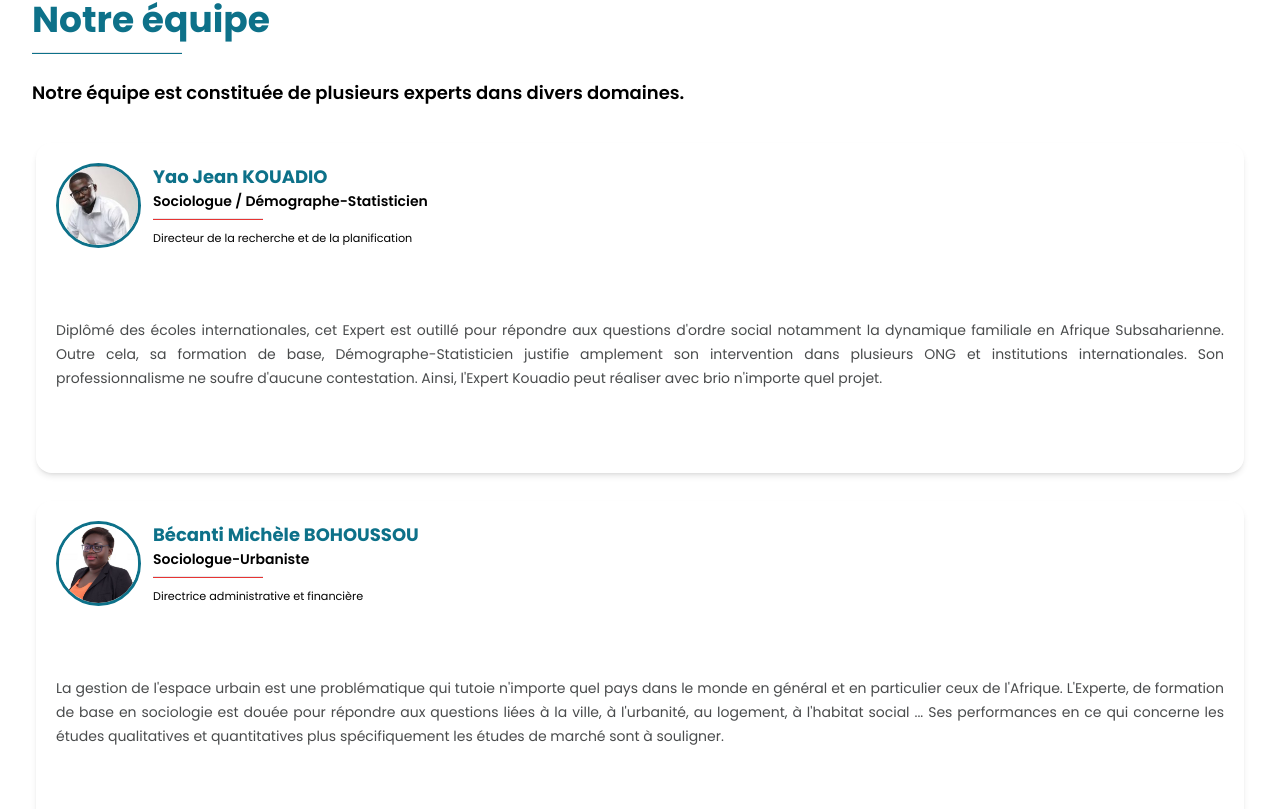
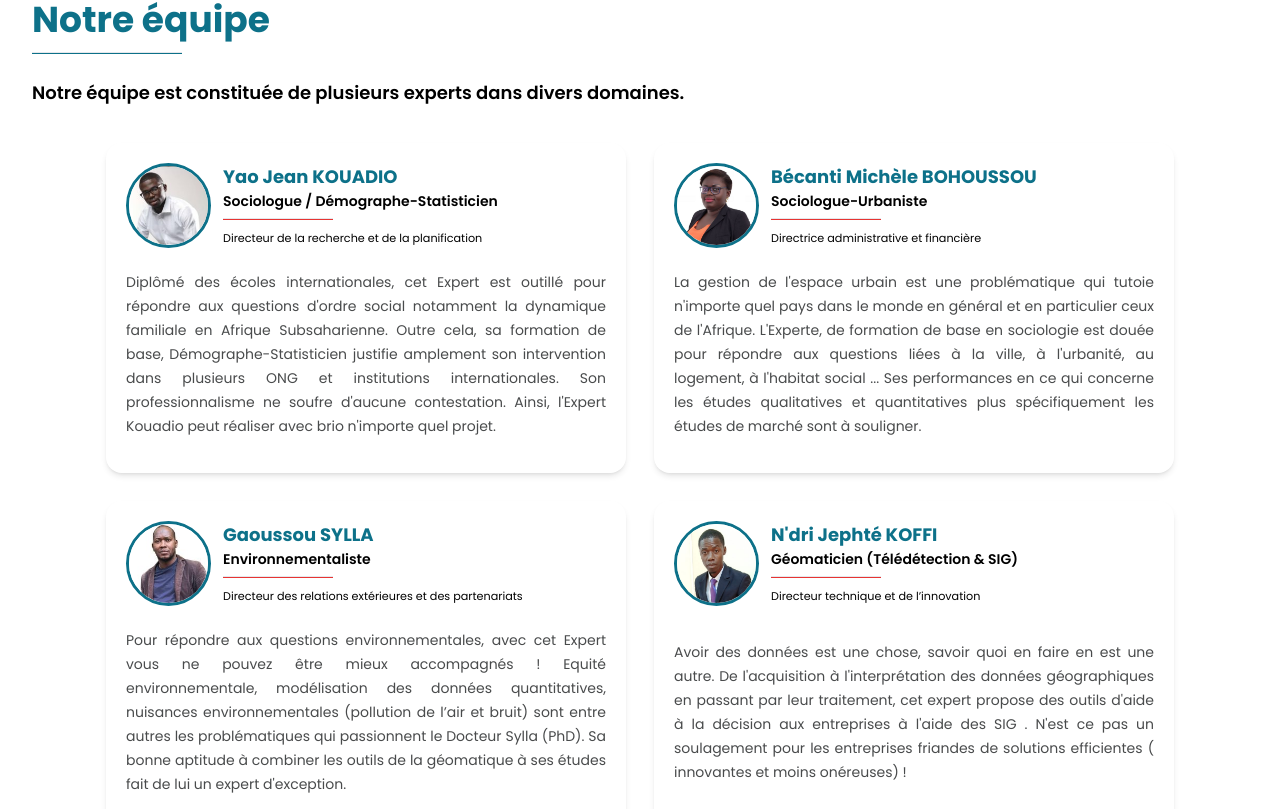
Before and after one commit to AElisee/improveAfricaConsulting, a React (Create React App) app: page / in a window 1280 px wide. Shown: the part 2091-2900 px from the top of the page. Built offline with nearby package versions, Linux system fonts and the light colour scheme.

Commit message:
modif width team card

```diff
--- a/src/components/Team.js
+++ b/src/components/Team.js
@@ -3,7 +3,7 @@ const Team = () => {
   const Card = ({ member }) => {
     return (
       <div
-        className="t-card min-w-[420px] w-11/12md:w-[520px] h-full md:h-[330px] rounded-2xl shadow-md p-5 m-1 flex flex-col "
+        className="t-card w-11/12 md:w-[520px] h-full md:h-[330px] rounded-2xl shadow-md p-5 m-1 flex flex-col "
         data-aos="zoom-in"
         data-aos-offset="0"
       >
```
